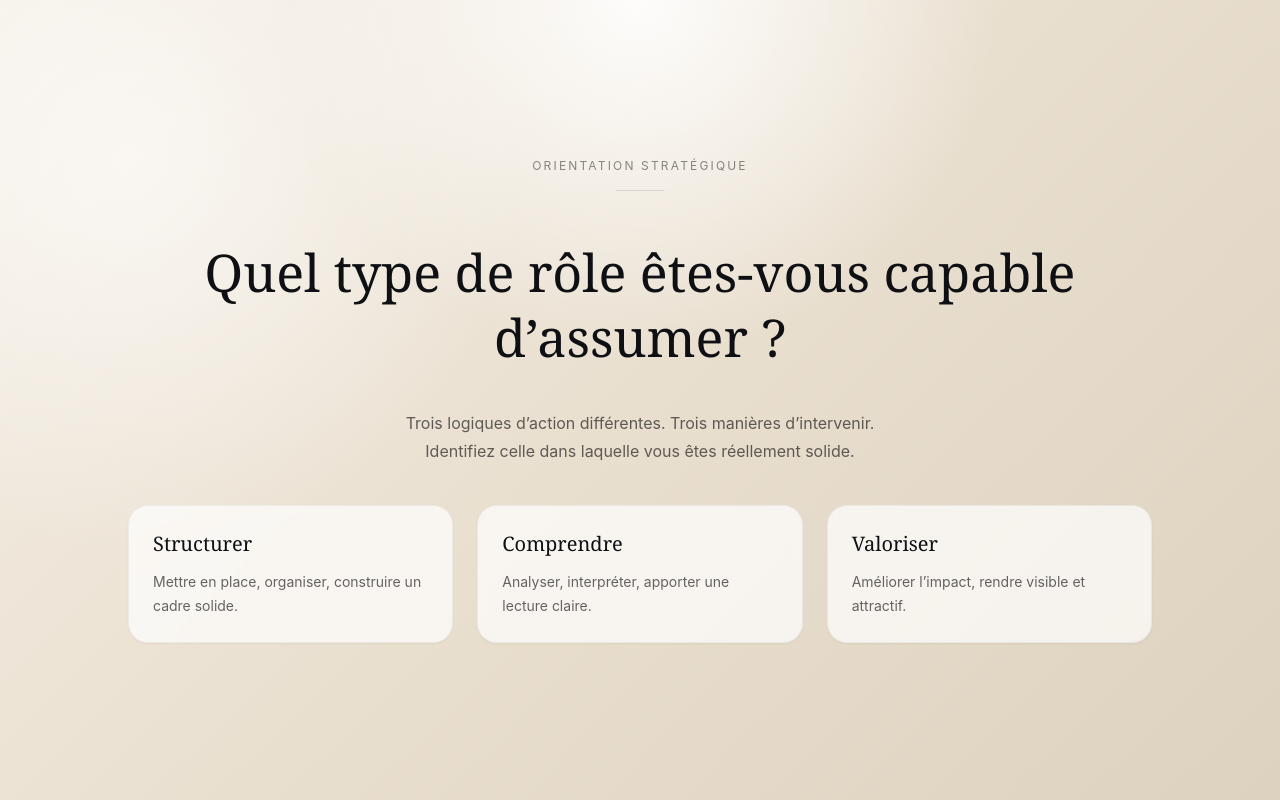
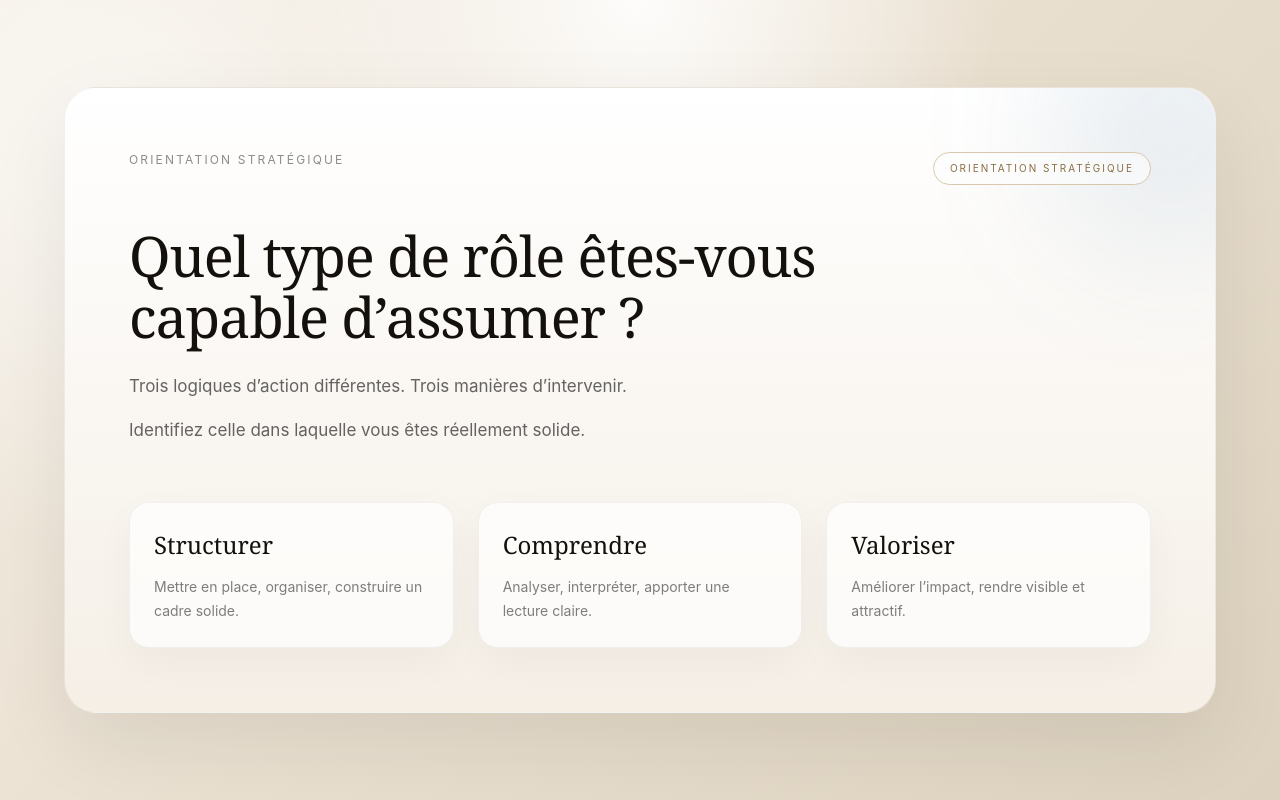
Before and after one commit to arnaudcrestey/POINT-ENTREE-HUB, a Next.js app: page /start in a window 1280 px wide. Built offline with nearby package versions, Linux system fonts and the light colour scheme.

Commit message:
Update page.tsx

```diff
--- a/app/start/page.tsx
+++ b/app/start/page.tsx
@@ -47,67 +47,81 @@ export default function StartPage() {
   };
 
   return (
-    <main className="min-h-screen flex items-center justify-center px-6 py-12 md:px-12">
-      <div className="w-full max-w-5xl space-y-12">
+    <main className="min-h-screen grid-background flex items-center justify-center px-4 py-6 sm:px-6 md:px-12 md:py-12">
+      <div className="w-full max-w-6xl">
+        <section className="relative overflow-hidden rounded-[28px] border border-black/5 bg-[linear-gradient(180deg,#ffffff_0%,#f5efe6_100%)] px-6 py-9 shadow-[0_30px_80px_rgba(0,0,0,0.08)] sm:px-8 sm:py-12 md:rounded-[32px] md:px-16 md:py-16">
 
-        {/* SIGNATURE */}
-        <div className="flex flex-col items-center">
+          <div className="pointer-events-none absolute right-0 top-0 h-64 w-64 translate-x-1/3 -translate-y-1/3 rounded-full bg-[#315f8c]/10 blur-3xl" />
+          <div className="pointer-events-none absolute bottom-0 left-0 h-64 w-64 -translate-x-1/3 translate-y-1/3 rounded-full bg-[#c8a46b]/14 blur-3xl" />
+
+          {/* HEADER */}
+          <div className="relative mb-10 flex flex-col gap-5 sm:flex-row sm:items-start sm:justify-between">
             <Signature />
-          <div className="mt-4 h-px w-12 bg-black/10" />
+
+            <div className="w-fit rounded-full border border-[#d8c7ad] bg-white/55 px-4 py-2 text-[10px] uppercase tracking-[0.2em] text-[#8b6d43]">
+              Orientation stratégique
+            </div>
           </div>
 
           {/* ÉTAPE 1 */}
           {step === "primary" && (
-          <section className="text-center space-y-10">
-
-            <h1 className="font-serif text-[32px] md:text-[52px] leading-tight">
+            <section>
+              <h1 className="relative max-w-4xl font-serif text-[35px] leading-[1.08] tracking-[-0.02em] text-[#14110d] sm:text-[46px] md:text-[56px]">
                 Quel type de rôle êtes-vous capable d’assumer ?
               </h1>
 
-            <p className="mx-auto max-w-xl text-[15px] md:text-[16px] text-black/60 leading-7">
+              <div className="relative mt-6 max-w-2xl space-y-3 text-[16px] leading-8 text-black/60 md:text-[17px]">
+                <p>
                   Trois logiques d’action différentes. Trois manières d’intervenir.
-              <br className="hidden md:block" />
+                </p>
+                <p>
                   Identifiez celle dans laquelle vous êtes réellement solide.
                 </p>
+              </div>
 
-            <div className="grid gap-6 md:grid-cols-3">
-
+              <div className="relative mt-14 grid grid-cols-1 gap-4 md:grid-cols-3 md:gap-6">
                 <button
                   onClick={() => handlePrimary("structuration")}
-                className="group rounded-[20px] border border-black/5 bg-white/70 backdrop-blur-sm p-6 text-left shadow-sm transition-all duration-300 hover:-translate-y-1 hover:shadow-lg"
+                  className="group rounded-[20px] border border-black/5 bg-white/70 p-6 text-left shadow-[0_14px_40px_rgba(0,0,0,0.04)] transition-all duration-300 hover:-translate-y-1 hover:shadow-[0_22px_55px_rgba(0,0,0,0.08)]"
                 >
-                <h2 className="font-serif text-xl">Structurer</h2>
-                <p className="mt-3 text-sm text-black/60 leading-6">
+                  <h2 className="font-serif text-[24px] text-[#14110d]">
+                    Structurer
+                  </h2>
+                  <p className="mt-3 text-[14px] leading-6 text-black/50">
                     Mettre en place, organiser, construire un cadre solide.
                   </p>
                 </button>
 
                 <button
                   onClick={() => handlePrimary("comprehension")}
-                className="group rounded-[20px] border border-black/5 bg-white/70 backdrop-blur-sm p-6 text-left shadow-sm transition-all duration-300 hover:-translate-y-1 hover:shadow-lg"
+                  className="group rounded-[20px] border border-black/5 bg-white/70 p-6 text-left shadow-[0_14px_40px_rgba(0,0,0,0.04)] transition-all duration-300 hover:-translate-y-1 hover:shadow-[0_22px_55px_rgba(0,0,0,0.08)]"
                 >
-                <h2 className="font-serif text-xl">Comprendre</h2>
-                <p className="mt-3 text-sm text-black/60 leading-6">
+                  <h2 className="font-serif text-[24px] text-[#14110d]">
+                    Comprendre
+                  </h2>
+                  <p className="mt-3 text-[14px] leading-6 text-black/50">
                     Analyser, interpréter, apporter une lecture claire.
                   </p>
                 </button>
 
                 <button
                   onClick={() => handlePrimary("valorisation")}
-                className="group rounded-[20px] border border-black/5 bg-white/70 backdrop-blur-sm p-6 text-left shadow-sm transition-all duration-300 hover:-translate-y-1 hover:shadow-lg"
+                  className="group rounded-[20px] border border-black/5 bg-white/70 p-6 text-left shadow-[0_14px_40px_rgba(0,0,0,0.04)] transition-all duration-300 hover:-translate-y-1 hover:shadow-[0_22px_55px_rgba(0,0,0,0.08)]"
                 >
-                <h2 className="font-serif text-xl">Valoriser</h2>
-                <p className="mt-3 text-sm text-black/60 leading-6">
+                  <h2 className="font-serif text-[24px] text-[#14110d]">
+                    Valoriser
+                  </h2>
+                  <p className="mt-3 text-[14px] leading-6 text-black/50">
                     Améliorer l’impact, rendre visible et attractif.
                   </p>
                 </button>
-
               </div>
             </section>
           )}
 
           {/* ÉTAPE 2 */}
           {step === "followup-1" && (
+            <div className="relative">
               <QuestionCard
                 prompt="Face à une situation à gérer, votre premier réflexe est :"
                 answers={[
@@ -129,10 +143,12 @@ export default function StartPage() {
                 ]}
                 onSelect={handleFollowUp}
               />
+            </div>
           )}
 
           {/* ÉTAPE 3 */}
           {step === "followup-2" && (
+            <div className="relative">
               <QuestionCard
                 prompt="Dans un projet, vous êtes le plus à l’aise pour :"
                 answers={[
@@ -154,8 +170,9 @@ export default function StartPage() {
                 ]}
                 onSelect={handleFollowUp}
               />
+            </div>
           )}
-
+        </section>
       </div>
     </main>
   );
```
Lines whose indentation alone changed are shown as unchanged.
